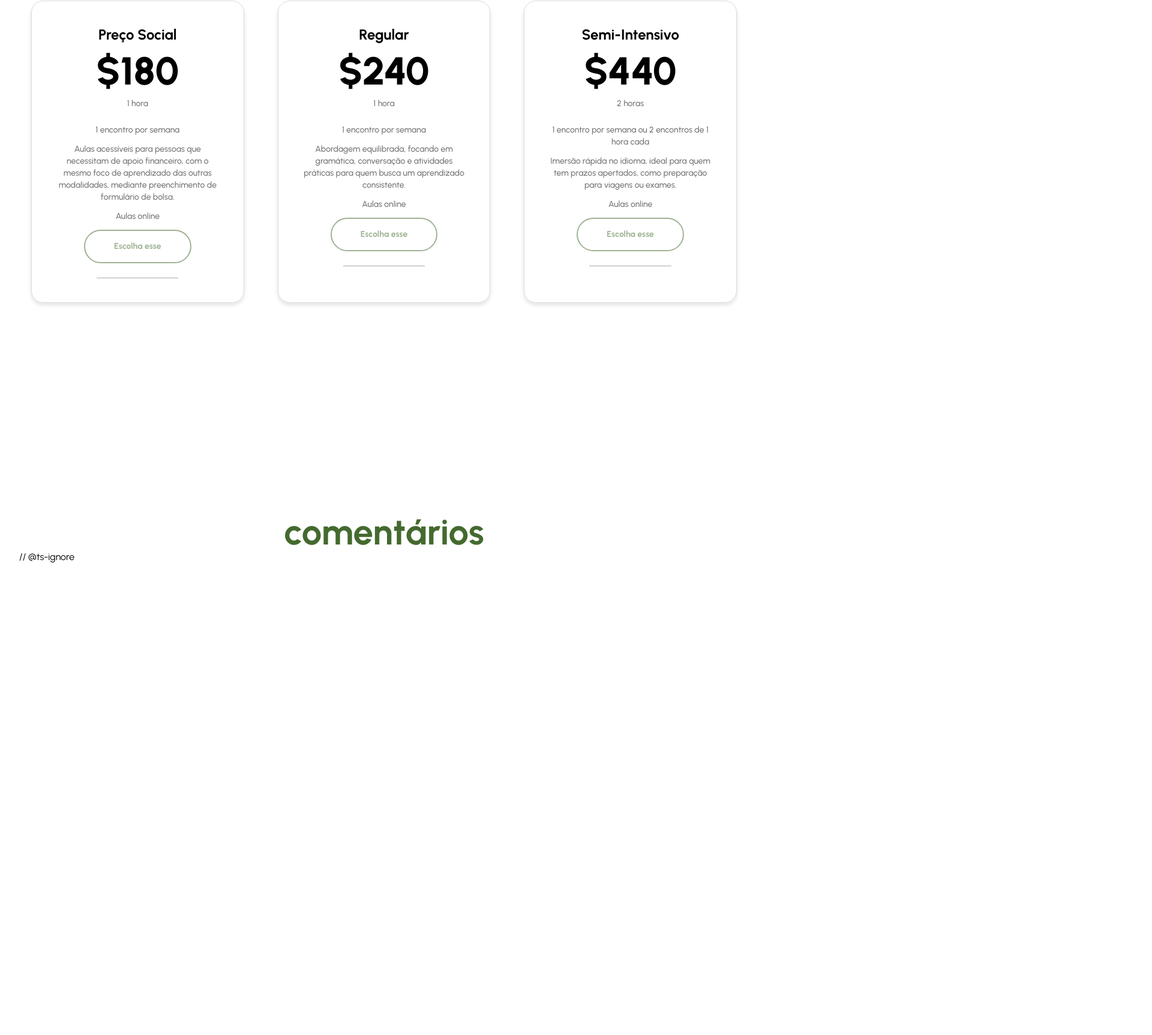
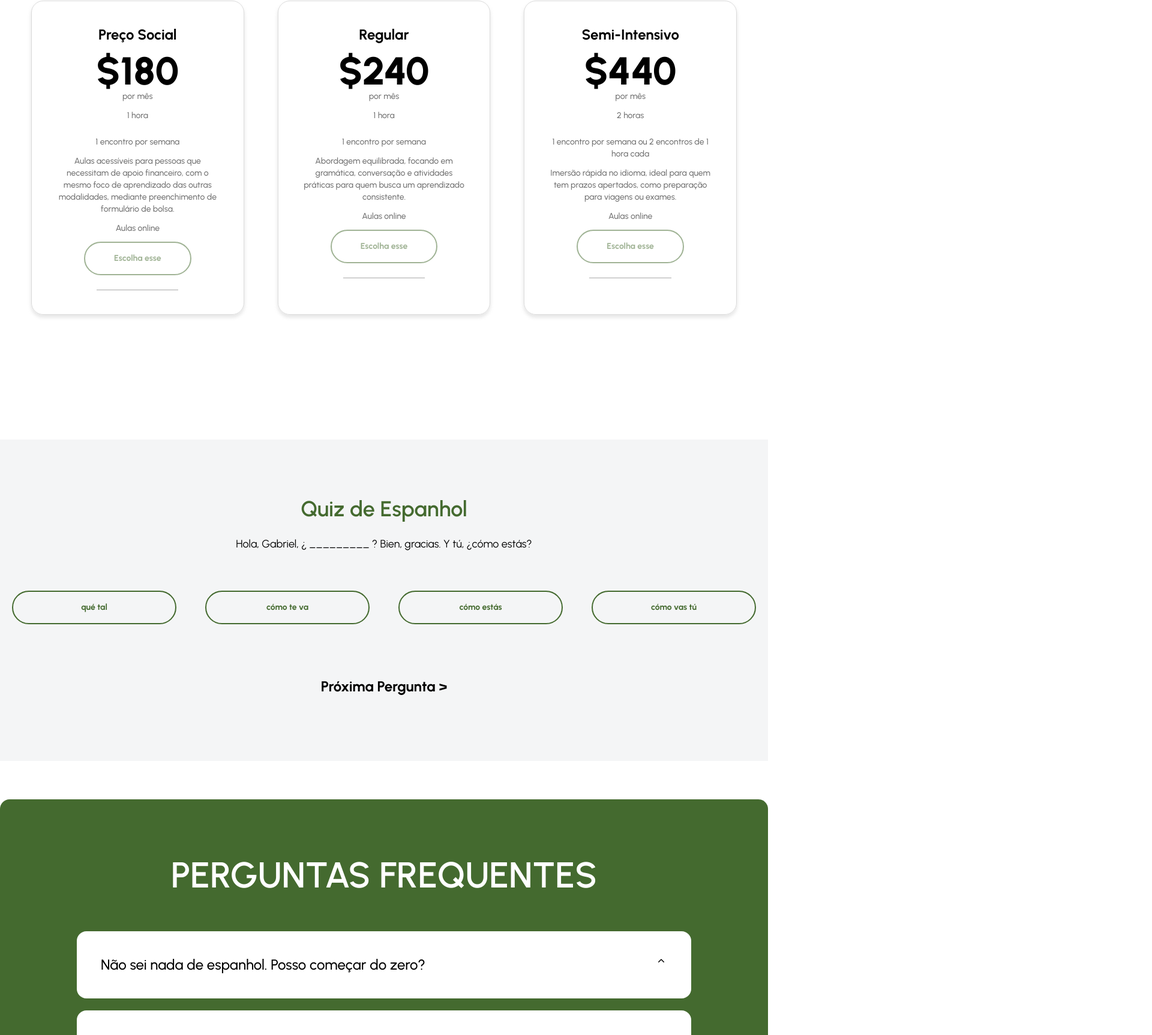
Before and after one commit to WarRocha/wes-site-es, a Next.js app: page / in a window 1280 px wide. Shown: the part 4422-6148 px from the top of the page at 60% size, 1920 px wide, since content can reach past the window. Built offline with nearby package versions, Linux system fonts and the light colour scheme.

Commit message:
fix price

```diff
--- a/app/components/Manage/index.tsx
+++ b/app/components/Manage/index.tsx
@@ -10,7 +10,7 @@ const names = [
         price: 180,
         user: '1 hora',
         profiles: '1 encontro por semana',
-        // posts: '100 Scheduled Posts Per Profile',
+        posts: 'por mês',
         templates: "Aulas acessíveis para pessoas que necessitam de apoio financeiro, com o mesmo foco de aprendizado das outras modalidades, mediante preenchimento de formulário de bolsa.",
         // view: "Calendar View",
         support: 'Aulas online',
@@ -23,7 +23,7 @@ const names = [
         price: 240,
         user: '1 hora',
         profiles: '1 encontro por semana',
-        // posts: '5 Scheduled Posts Per Profile',
+        posts: 'por mês',
         templates: " Abordagem equilibrada, focando em gramática, conversação e atividades práticas para quem busca um aprendizado consistente.",
         // view: "Calendar View",
         support: 'Aulas online',
@@ -35,7 +35,7 @@ const names = [
         price: 440,
         user: ' 2 horas',
         profiles: '1 encontro por semana ou 2 encontros de 1 hora cada',
-        // posts: '100 Scheduled Posts Per Profile',
+        posts: 'por mês',
         templates: " Imersão rápida no idioma, ideal para quem tem prazos apertados, como preparação para viagens ou exames.",
         // view: "Calendar View",
         support: 'Aulas online',
@@ -104,10 +104,10 @@ const Manage = () => {
                     {filteredData.map((items, i) => (
                         <div className='manageTabs text-center p-10' key={i}>
                             <h4 className='text-2xl font-bold mb-3'>{items.heading}</h4>
-                            <h2 className='text-5xl sm:text-65xl font-extrabold mb-3'>${items.price}</h2>
+                            <span className='text-5xl sm:text-65xl font-extrabold mb-3'>${items.price}</span>
+                            <h3 className='text-sm font-medium text-darkgrey mb-3'>{items.posts}</h3>
                             <p className='text-sm font-medium text-darkgrey mb-6'>{items.user}</p>
                             <h3 className='text-sm font-medium text-darkgrey mb-3 mt-6'>{items.profiles}</h3>
-                            {/* <h3 className='text-sm font-medium text-darkgrey mb-3'>{items.posts}</h3> */}
                             <h3 className='text-sm font-medium text-darkgrey mb-3'>{items.templates}</h3>
                             {/* <h3 className='text-sm font-medium text-darkgrey mb-3'>{items.view}</h3> */}
                             <h3 className='text-sm font-medium text-darkgrey mb-3'>{items.support}</h3>
--- a/app/components/Testimonials/index.tsx
+++ b/app/components/Testimonials/index.tsx
@@ -84,12 +84,18 @@ const MultipleItems = () => {
           <h3 className="text-6xl lg:text-70xl font-bold text-treetop">comentários</h3>
         </div>
 
-        // @ts-ignore
         <Slider {...settings}>
+          <>
             {postData.map((items, i) => (
               <div key={i} className="relative">
                 <div className="bg-white test-sha m-3 p-10 my-20 rounded-3xl">
-                <Image src={items.imgSrc} alt={items.imgSrc} width={71} height={71} className="rounded-full inline-block m-auto absolute test-pos" />
+                  <Image
+                    src={items.imgSrc}
+                    alt={items.imgSrc}
+                    width={71}
+                    height={71}
+                    className="rounded-full inline-block m-auto absolute test-pos"
+                  />
                   <h4 className="text-base font-medium text-testColor my-4">{items.comment}</h4>
                   <hr style={{ color: "lightgrey" }} />
                   <div className="flex justify-between">
@@ -107,6 +113,7 @@ const MultipleItems = () => {
                 </div>
               </div>
             ))}
+          </>
         </Slider>
       </div>
     </div>
--- a/app/page.tsx
+++ b/app/page.tsx
@@ -14,7 +14,7 @@ export default function Home() {
       <Dedicated />
       <Aboutus />
       <Manage />
-      <Testimonials/>
+      {/* <Testimonials/> */}
       <Quiz/>
       <FAQ />
     </main>
--- a/package.json
+++ b/package.json
@@ -10,14 +10,14 @@
   },
   "dependencies": {
     "@headlessui/react": "^1.7.14",
-    "@heroicons/react": "^2.0.18",
+    "@heroicons/react": "^2.2.0",
     "@types/node": "20.2.0",
     "@types/react": "18.2.6",
     "@types/react-dom": "18.2.4",
     "autoprefixer": "10.4.14",
     "eslint": "8.40.0",
     "eslint-config-next": "13.4.2",
-    "next": "13.4.2",
+    "next": "^13.4.2",
     "postcss": "8.4.23",
     "react": "18.2.0",
     "react-dom": "18.2.0",
@@ -27,6 +27,6 @@
     "typescript": "5.0.4"
   },
   "devDependencies": {
-    "@types/react-slick": "^0.23.10"
+    "@types/react-slick": "^0.23.13"
   }
 }
```
Also changed, not shown: 2 other files (tests, documents, lock files or other folders). Lines whose indentation alone changed are shown as unchanged.
